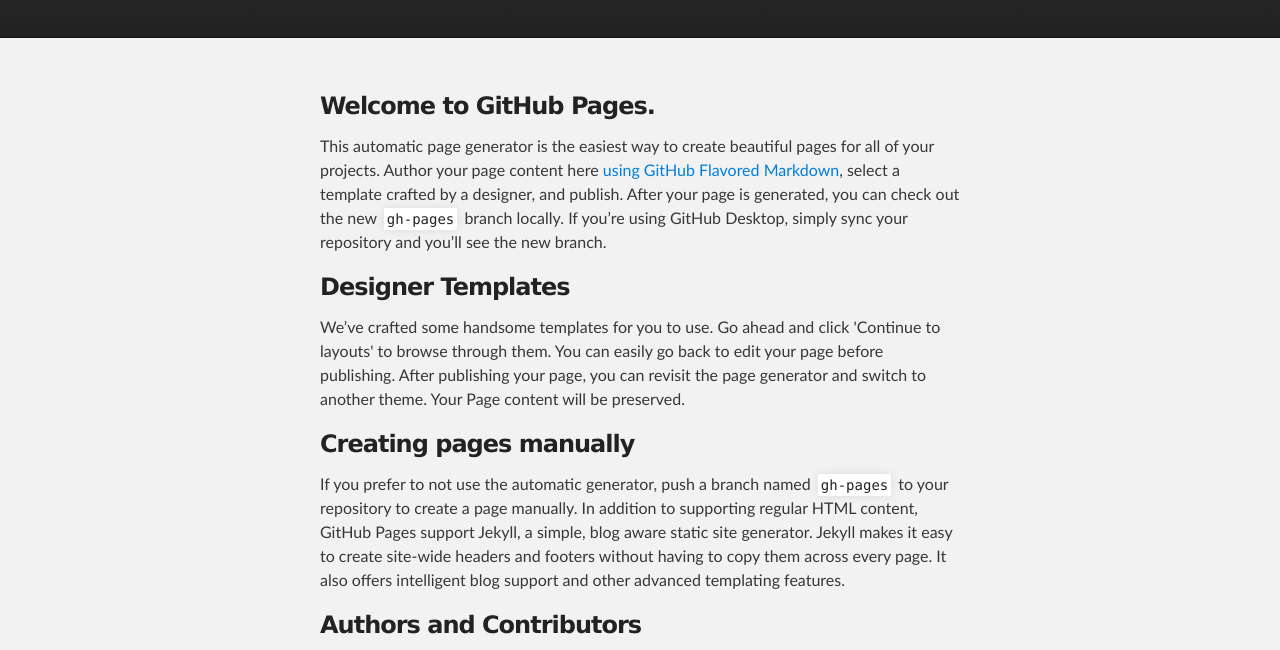
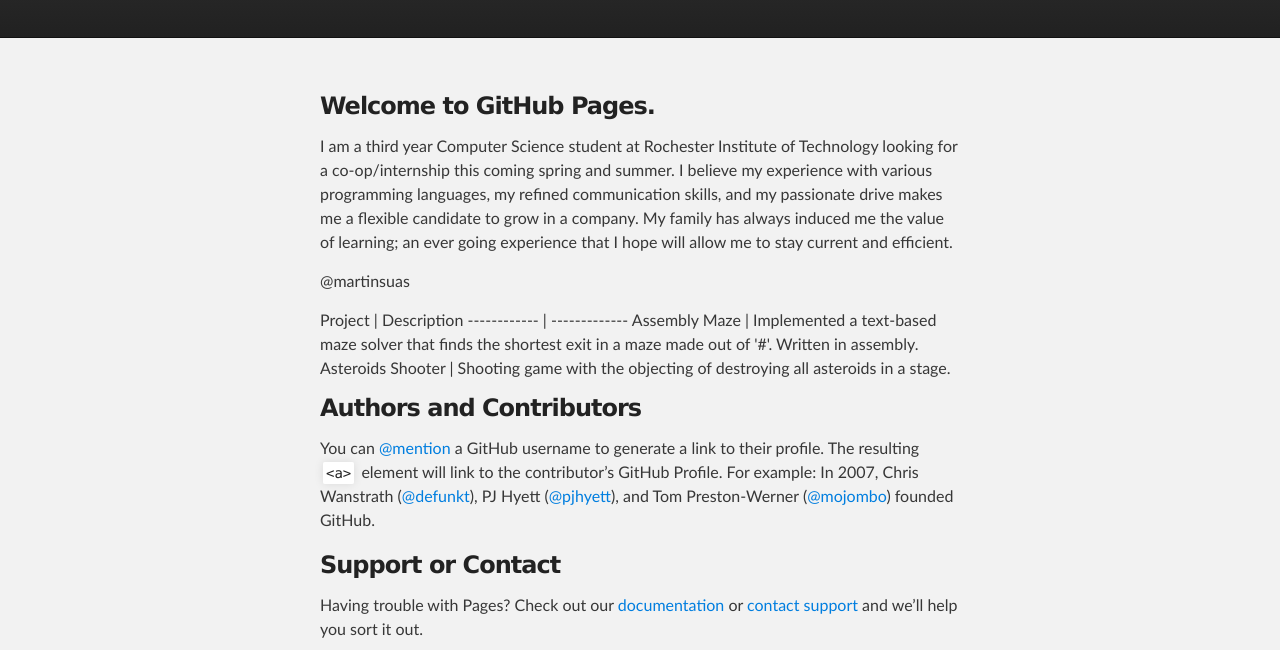
Before and after one commit to martinsuas/martinsuas.github.io, a plain HTML site: page index.html in a window 1280 px wide. Shown: the part 136-786 px from the top of the page. Drawn offline with Linux system fonts and the light colour scheme.

Commit message:
Update index.html

```diff
--- a/index.html
+++ b/index.html
@@ -28,19 +28,14 @@
     <div id="main_content_wrap" class="outer">
       <section id="main_content" class="inner">
         <h3>
-<a id="welcome-to-github-pages" class="anchor" href="#welcome-to-github-pages" aria-hidden="true"><span class="octicon octicon-link"></span></a>Welcome to GitHub Pages.</h3>
+<a id="about-me" class="anchor" href="#welcome-to-github-pages" aria-hidden="true"><span class="octicon octicon-link"></span></a>Welcome to GitHub Pages.</h3>
 
-<p>This automatic page generator is the easiest way to create beautiful pages for all of your projects. Author your page content here <a href="https://guides.github.com/features/mastering-markdown/">using GitHub Flavored Markdown</a>, select a template crafted by a designer, and publish. After your page is generated, you can check out the new <code>gh-pages</code> branch locally. If you’re using GitHub Desktop, simply sync your repository and you’ll see the new branch.</p>
-
-<h3>
-<a id="designer-templates" class="anchor" href="#designer-templates" aria-hidden="true"><span class="octicon octicon-link"></span></a>Designer Templates</h3>
-
-<p>We’ve crafted some handsome templates for you to use. Go ahead and click 'Continue to layouts' to browse through them. You can easily go back to edit your page before publishing. After publishing your page, you can revisit the page generator and switch to another theme. Your Page content will be preserved.</p>
-
-<h3>
-<a id="creating-pages-manually" class="anchor" href="#creating-pages-manually" aria-hidden="true"><span class="octicon octicon-link"></span></a>Creating pages manually</h3>
-
-<p>If you prefer to not use the automatic generator, push a branch named <code>gh-pages</code> to your repository to create a page manually. In addition to supporting regular HTML content, GitHub Pages support Jekyll, a simple, blog aware static site generator. Jekyll makes it easy to create site-wide headers and footers without having to copy them across every page. It also offers intelligent blog support and other advanced templating features.</p>
+<p>I am a third year Computer Science student at Rochester Institute of Technology looking for a co-op/internship this coming spring and summer. I believe my experience with various programming languages, my refined communication skills, and my passionate drive makes me a flexible candidate to grow in a company. My family has always induced me the value of learning; an ever going experience that I hope will allow me to stay current and efficient.</p>
+<p>@martinsuas</p>
+Project | Description
+------------ | -------------
+Assembly Maze | Implemented a text-based maze solver that finds the shortest exit in a maze made out of '#'. Written in assembly.
+Asteroids Shooter | Shooting game with the objecting of destroying all asteroids in a stage.
 
 <h3>
 <a id="authors-and-contributors" class="anchor" href="#authors-and-contributors" aria-hidden="true"><span class="octicon octicon-link"></span></a>Authors and Contributors</h3>
```
